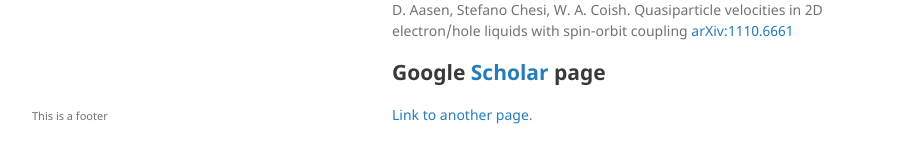
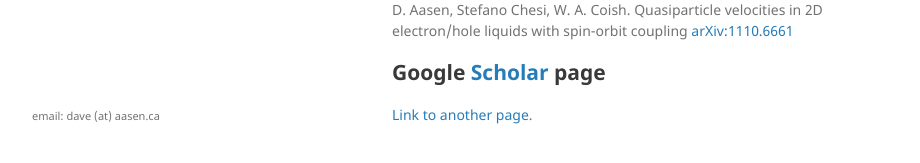
Before and after one commit to davidaasen/davidaasen.github.io, a Jekyll site: the page built from index.md, in a window 1280 px wide and 1214 px high. Shown: the part 1019-1182 px from the top of the window, without its empty margins (178-1098 px from the left). Built offline with Jekyll 4.4.1, drawn with Linux system fonts in a browser that asks for light colours; our own code applies the rules of GitHub Pages for plain Markdown files.

Commit message:
Update default.html

```diff
--- a/_layouts/default.html
+++ b/_layouts/default.html
@@ -47,7 +47,7 @@
         {% if site.github.is_project_page %}
         <p>This project is maintained by <a href="{{ site.github.owner_url }}">{{ site.github.owner_name }}</a></p>
         {% endif %}
-        <p><small>This is a footer</small></p>
+        <p><small>email: dave (at) aasen.ca </small></p>
       </footer>
     </div>
     <script src="{{ "/assets/js/scale.fix.js" | relative_url }}"></script>
```
